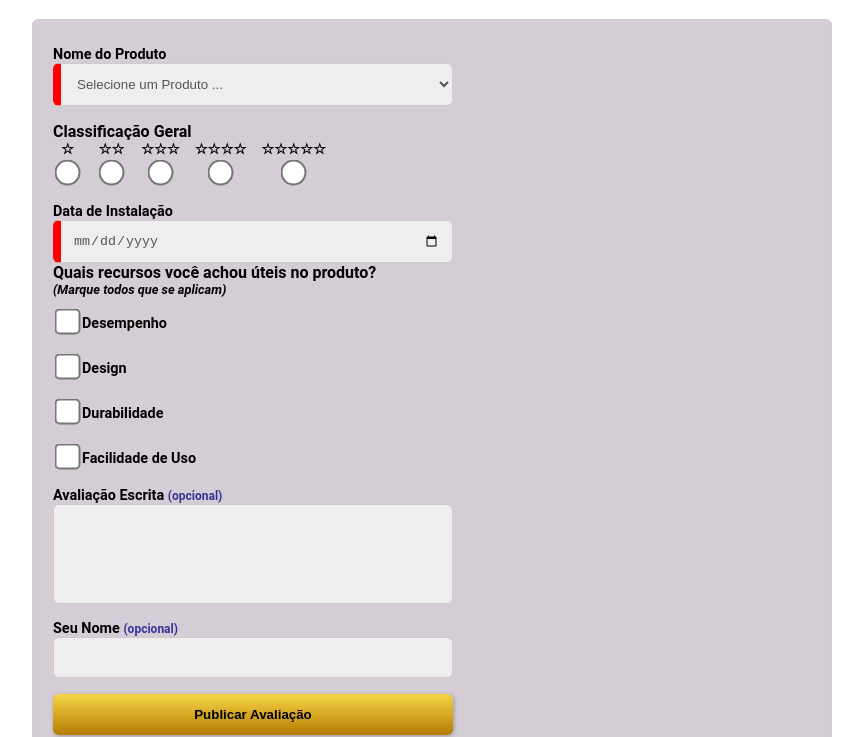
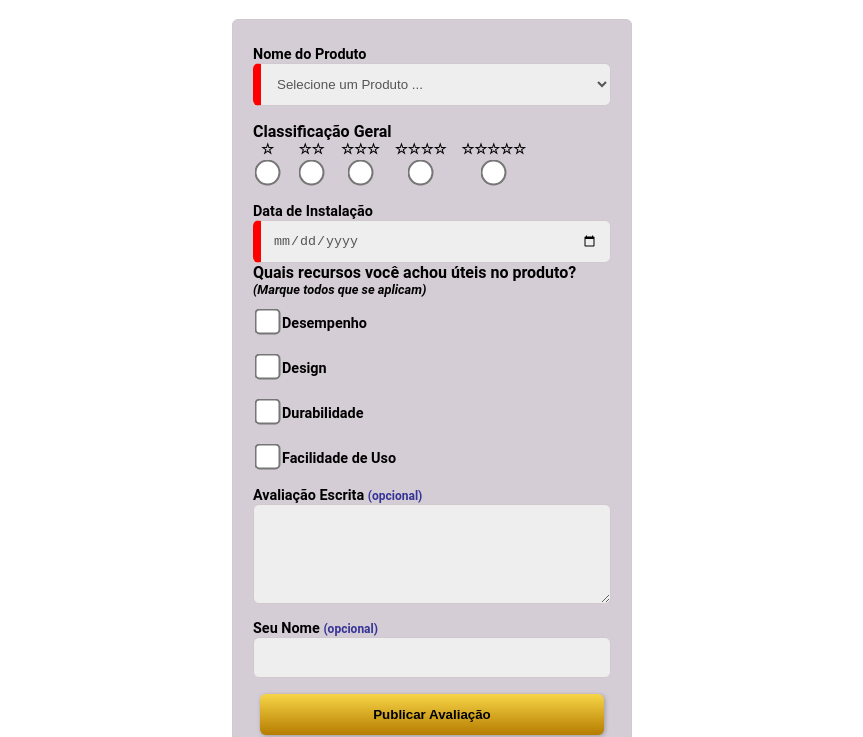
Before and after one commit to barbosa-angelo/wdd131, a plain HTML site: page semana05/formulario.html in a window 1280 px wide. Shown: the part 81-818 px from the top of the page, without its empty margins (208-1071 px from the left). Drawn offline with Linux system fonts and the light colour scheme.

Commit message:
Auditoria da Página: S05 – Formulário de Avaliação de Produto - Ajustes 01

```diff
--- a/semana05/estilos/formulario.css
+++ b/semana05/estilos/formulario.css
@@ -12,7 +12,7 @@
 
 body {
     font-family: 'Roboto', sans-serif;
-    max-width: 800px;
+    max-width: 400px;
     margin: 0 auto;
 }
 
@@ -30,7 +30,7 @@ h1 {
 
 main {
     padding: 20px 0;
-    min-height: 400px;
+    max-width: 400px;
 }
 
 footer {
@@ -71,7 +71,8 @@ footer {
 .formulario input[type="text"],
 .formulario input[type="textarea"],
 .formulario input[type="date"],
-.formulario select {
+.formulario select,
+.formulario textarea {
     background-color: #eee;
     display: block;
     border: solid 1px #D0C9D0;
@@ -88,7 +89,8 @@ footer {
     transform: scale(2);
 }
 
-.formulario input[type="textarea"] {
+.formulario textarea {
+    max-width: 400px;
     height: 100px;
 }
 
@@ -106,7 +108,7 @@ footer {
     padding: .8rem;
     width: 96%;
     max-width: 400px;
-    margin: 1rem auto 2rem;
+    margin: 1rem 2% 2rem 2%;
     box-shadow: 1px 1px 4px #999;
 }
 
--- a/semana05/formulario.html
+++ b/semana05/formulario.html
@@ -5,7 +5,7 @@
     <meta charset="UTF-8">
     <meta name="viewport" content="width=device-width, initial-scale=1.0">
     <title>Avaliação do Produto</title>
-    <meta name="description" content="Página com um formulário de avaliação de produto">
+    <meta name="description" content="Página com um formulário de avaliação dos produtos">
     <meta name="author" content="Ângelo Barbosa">
     <link rel="stylesheet" href="estilos/formulario.css">
     <script src="scripts/formulario.js" defer></script>
@@ -25,8 +25,8 @@
 
             <div id="subtitulo">Classificação Geral</div>
             <div class="opcoes">
-                <label class="radio-vertical">☆<br><input type="radio" name="classificacao" id="umaEstrela"
-                        value="1"></label>
+                <label class="radio-vertical">☆<br><input type="radio" name="classificacao" id="umaEstrela" value="1"
+                        required></label>
                 <label class="radio-vertical">☆☆<br><input type="radio" name="classificacao" id="duasEstrelas" value="2"
                         required></label>
                 <label class="radio-vertical">☆☆☆<br><input type="radio" name="classificacao" id="tresEstrelas"
@@ -46,8 +46,9 @@
             <label><input type="checkbox" name="durabilidade" value="sim">Durabilidade</label>
             <label><input type="checkbox" name="usabilidade" value="sim">Facilidade de Uso</label>
 
-            <label>Avaliação Escrita <span>(opcional)</span> <input type="textarea" id="avaliacao"
-                    name="avaliacao"></label>
+            <label>Avaliação Escrita <span>(opcional)</span> <textarea id="avaliacaoDescritiva"
+                    name="avaliacaoDescritiva"></textarea>
+            </label>
 
             <label>Seu Nome <span>(opcional)</span> <input type="text" id="nome" name="nome"></label>
 
```
